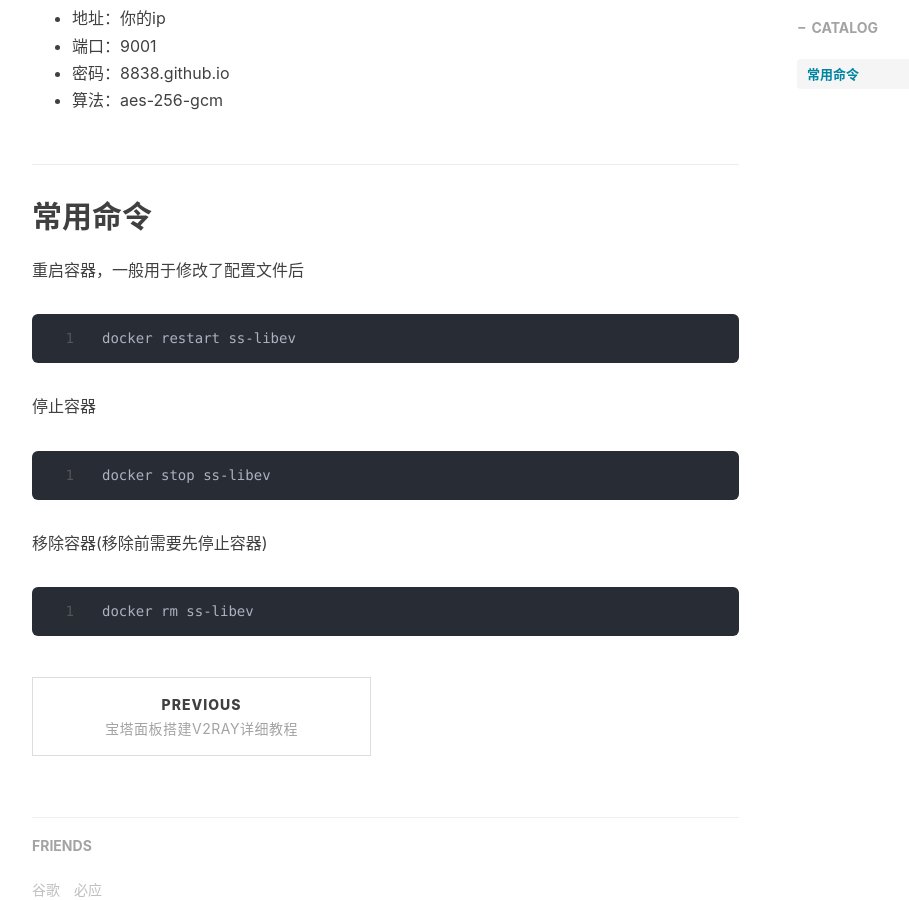
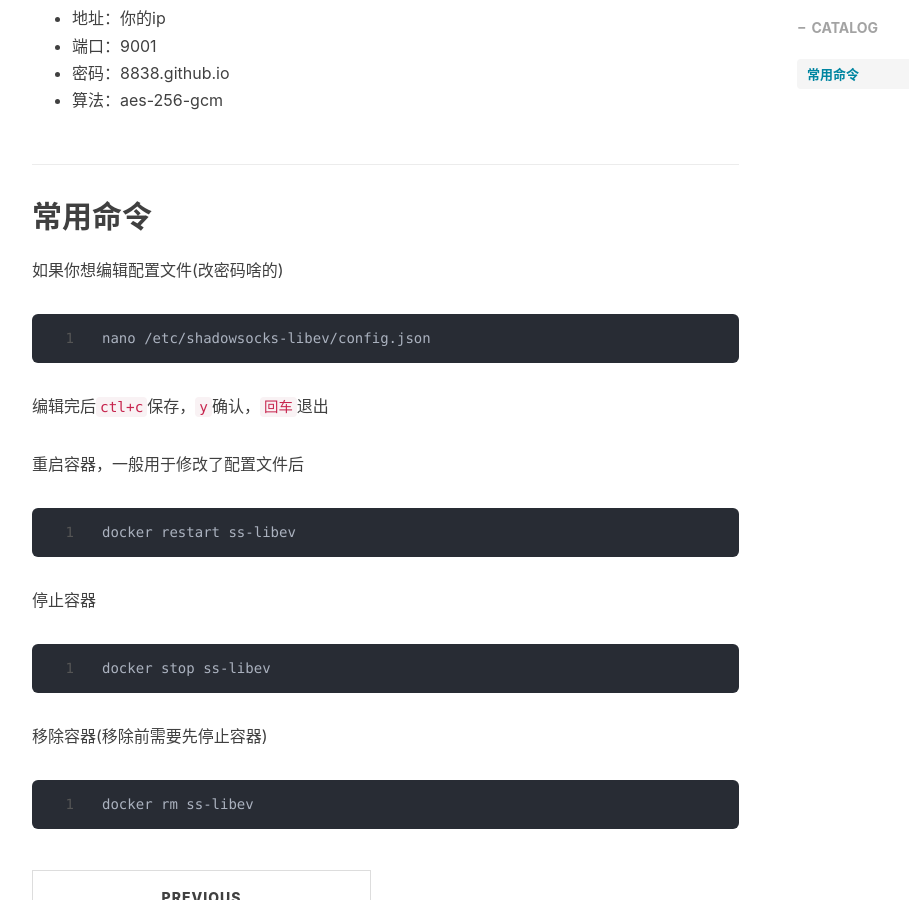
Before and after one commit to 8838/8838.github.io, a Jekyll site: the page built from _posts/2024-07-13-shadowsocks-libev.md, in a window 1280 px wide and 900 px high, scrolled down 2247 px. Shown: the whole window, without its empty margins (233-1142 px from the left). Built offline with Jekyll 4.4.1, drawn with Linux system fonts in a browser that asks for light colours; nearby versions of some CDN libraries; comment, search, counter and statistics services are not loaded.

Commit message:
Update 2024-07-13-shadowsocks-libev.md

````diff
--- a/_posts/2024-07-13-shadowsocks-libev.md
+++ b/_posts/2024-07-13-shadowsocks-libev.md
@@ -91,6 +91,14 @@ docker run -d -p 9001:9001 -p 9001:9001/udp --name ss-libev --restart=always -v
 
 ## 常用命令
 
+如果你想编辑配置文件(改密码啥的)
+
+```
+nano /etc/shadowsocks-libev/config.json
+```
+
+编辑完后`ctl+c`保存，`y`确认，`回车`退出
+
 重启容器，一般用于修改了配置文件后
 
 ```
````
